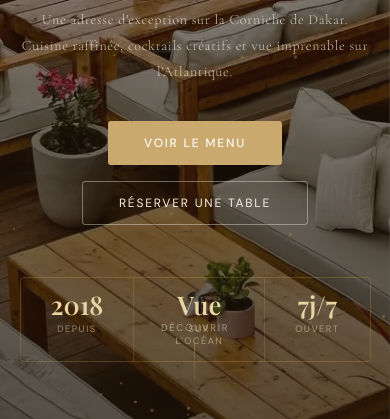
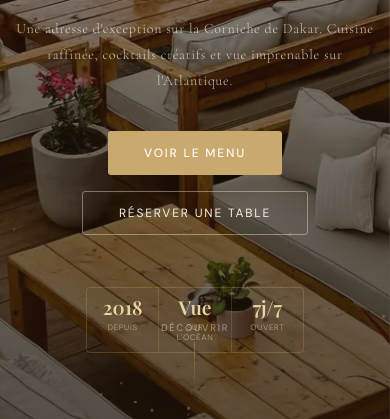
Before and after one commit to Moustaphasamb/bahia-beach-club, a website: page backend/public/index.html in a window 390 px wide. Shown: the part 422-841 px from the top of the page. Drawn offline with nearby package versions, Linux system fonts and the light colour scheme; a web font is replaced by a local one.

Commit message:
Fix responsive tous formats - hero stats overflow + breakpoints tablette 1024px

```diff
--- a/backend/public/index.html
+++ b/backend/public/index.html
@@ -239,10 +239,12 @@
       border: 1px solid rgba(212,168,71,0.25);
       border-radius: 4px; overflow: hidden;
       opacity: 0; transform: translateY(20px);
+      max-width: 100%;
     }
     .hero-stat {
       padding: 14px 30px; text-align: center;
       border-right: 1px solid rgba(212,168,71,0.2);
+      flex: 1 1 0; min-width: 0;
     }
     .hero-stat:last-child { border-right: none; }
     .hero-stat-value {
@@ -850,6 +852,13 @@
       section { padding: 60px 5%; }
       .avis-section { padding: 60px 0; }
       #cta { padding: 60px 5%; }
+      .about-stats { gap: 20px; }
+    }
+    @media (max-width: 420px) {
+      .hero-stat { padding: 10px 14px; }
+      .hero-stat-value { font-size: 1.2rem; }
+      .hero-stat-label { font-size: 0.5rem; letter-spacing: 0.08em; }
+      #hero { padding: var(--nav-h) 4% 0; }
     }
   </style>
 </head>
```
Also changed, not shown: frontend/index.html (+9 -0 lines).
